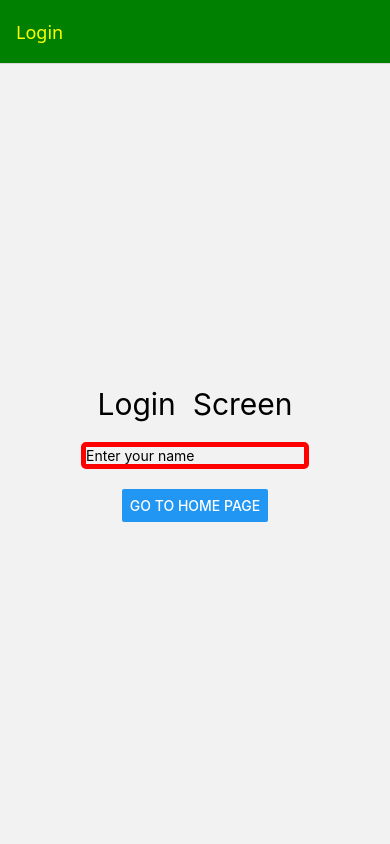
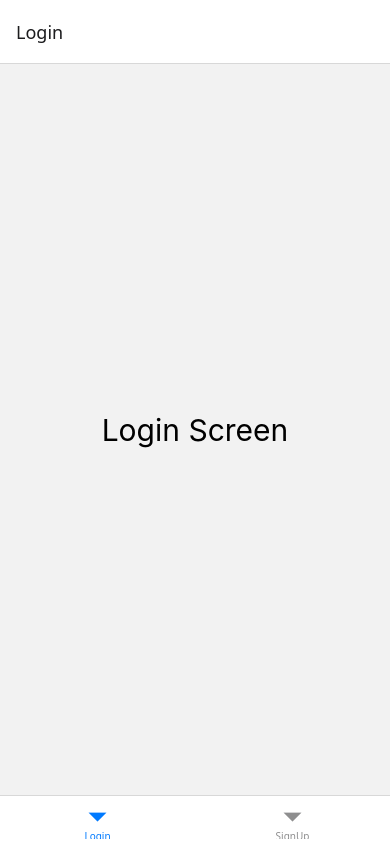
Before and after one commit to harenderbhati/nativeFirstProject, a React Native app: screen / in a window 390 px wide. Built offline with nearby package versions, Linux system fonts and the light colour scheme.

Commit message:
Add Bottom tab Navigation

```diff
--- a/App.tsx
+++ b/App.tsx
@@ -27,6 +27,7 @@ import {NavigationContainer} from "@react-navigation/native"
 import { createNativeStackNavigator } from '@react-navigation/native-stack';
 import { Home } from './components/Home';
 import { Login } from './components/Login';
+import { TabNavigation } from './components/TabNavigation';
 
 
 function App(): React.JSX.Element {
@@ -127,30 +128,31 @@ function App(): React.JSX.Element {
   ]
 
   return (
+    <TabNavigation/>
 
-    <NavigationContainer>
-      <stack.Navigator
-      screenOptions={{
-        headerStyle:{
-          backgroundColor:"green"
-        },
-        headerTintColor:"yellow"
-      }}
-      >
-      <stack.Screen name='Login' component={Login}/>
-      <stack.Screen name='Home' component={Home}
-      options={{
-        // title:"user Login",
-        headerLeft:()=><Button title='Left' onPress={headerFunc}/>,
-        headerRight:()=><Button title='Right' onPress={headerFunc}/>,
-        headerStyle:{
-          backgroundColor:"red"
-        },
-        headerTintColor:"white"
-      }}
-      />
-      </stack.Navigator>
-    </NavigationContainer>
+    // <NavigationContainer>
+    //   <stack.Navigator
+    //   screenOptions={{
+    //     headerStyle:{
+    //       backgroundColor:"green"
+    //     },
+    //     headerTintColor:"yellow"
+    //   }}
+    //   >
+    //   <stack.Screen name='Login' component={Login}/>
+    //   <stack.Screen name='Home' component={Home}
+    //   options={{
+    //     // title:"user Login",
+    //     headerLeft:()=><Button title='Left' onPress={headerFunc}/>,
+    //     headerRight:()=><Button title='Right' onPress={headerFunc}/>,
+    //     headerStyle:{
+    //       backgroundColor:"red"
+    //     },
+    //     headerTintColor:"white"
+    //   }}
+    //   />
+    //   </stack.Navigator>
+    // </NavigationContainer>
 
 
 
--- a/components/Home.js
+++ b/components/Home.js
@@ -1,7 +1,7 @@
 import {Text, View} from 'react-native';
 
 export const Home = (props) => {
-  console.log(props.route.params)
+  // console.log(props.route.params)
   const {name,age}=props.route.params
 
   return (
--- /dev/null
+++ b/components/TabNavigation.js
@@ -0,0 +1,52 @@
+import { StyleSheet, View, Text } from "react-native"
+import {NavigationContainer} from "@react-navigation/native"
+import { createBottomTabNavigator } from '@react-navigation/bottom-tabs';
+
+
+export const TabNavigation =()=>{
+     const Tab= createBottomTabNavigator()
+        return(
+            <NavigationContainer>
+                <Tab.Navigator>
+                    <Tab.Screen name="Login" component={Login}/>
+                    <Tab.Screen name="SignUp" component={SignUp }/>
+                </Tab.Navigator>
+            </NavigationContainer>
+        )
+}
+
+
+
+
+const Login =() =>{
+    return (
+        <View style={styles.heading}>
+            <Text style={styles.text} >
+            Login Screen
+            </Text>
+        </View>
+    )
+}
+
+
+const SignUp =()=>{
+    return (
+        <View style={styles.heading}>
+            <Text style={styles.text} >
+               SignUp Screen
+            </Text>
+        </View>
+    )
+}
+
+
+const styles= StyleSheet.create({
+    heading:{
+        flex:1,
+        justifyContent:"center",
+        alignItems:"center"
+    },
+    text:{
+        fontSize:30
+    }
+})
--- a/package.json
+++ b/package.json
@@ -10,6 +10,7 @@
     "test": "jest"
   },
   "dependencies": {
+    "@react-navigation/bottom-tabs": "^7.2.0",
     "@react-navigation/native": "^7.0.14",
     "@react-navigation/native-stack": "^7.2.0",
     "react": "18.3.1",
```
Also changed, not shown: 1 other file (tests, documents, lock files or other folders).
